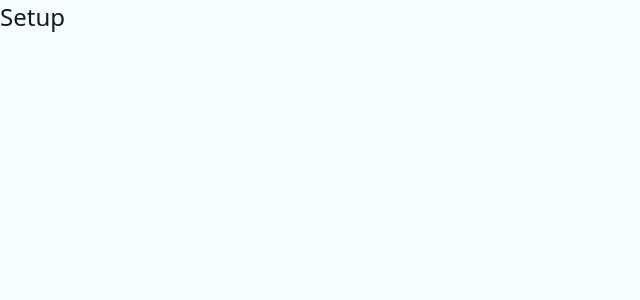
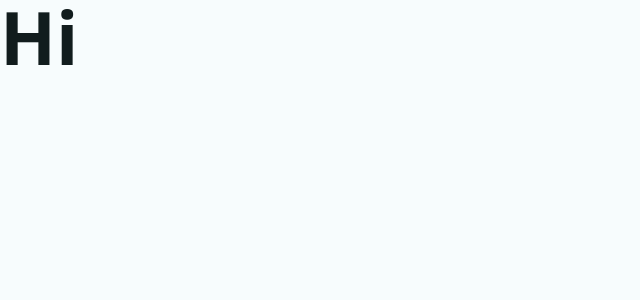
Before and after one commit to Philippe35507/react-router-budget-app, a React (Vite) app: page / in a window 1280 px wide. Shown: the top 300 px of the page, without its empty margins (0-640 px from the left). Built offline with nearby package versions, Linux system fonts and the light colour scheme.

Commit message:
createBrowserRouter + RouterProvider

```diff
--- a/src/App.jsx
+++ b/src/App.jsx
@@ -1,5 +1,22 @@
+import { createBrowserRouter, RouterProvider } from "react-router-dom";
+
+const router = createBrowserRouter([
+  {
+    path: "/",
+    element: <h1>Hi</h1>,
+  },
+  {
+    path: "/about",
+    element: <h1>About</h1>,
+  },
+]);
+
 function App() {
-  return <div className="app">Setup</div>;
+  return (
+    <div className="app">
+      <RouterProvider router={router} />
+    </div>
+  );
 }
 
 export default App;
```
